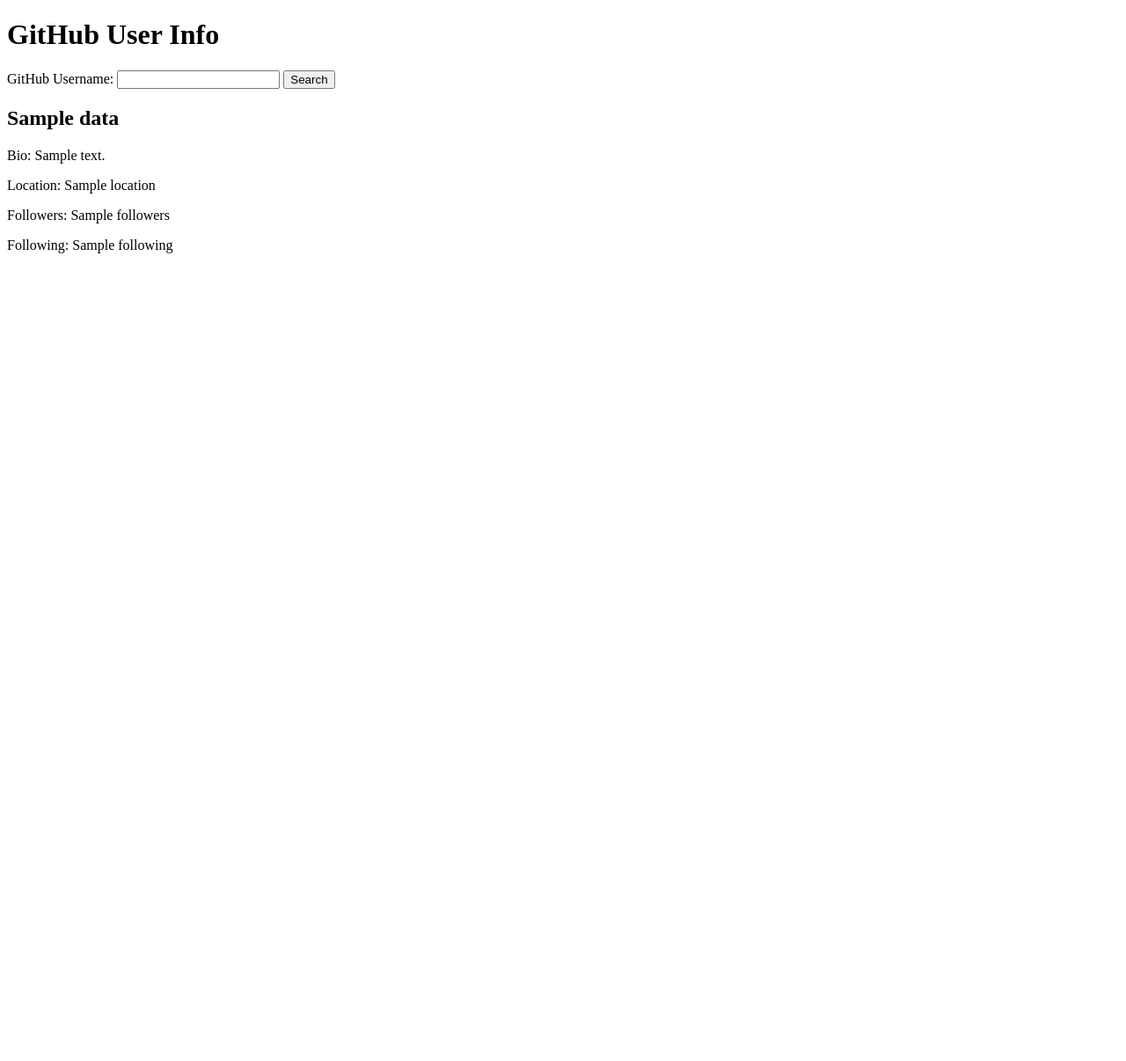
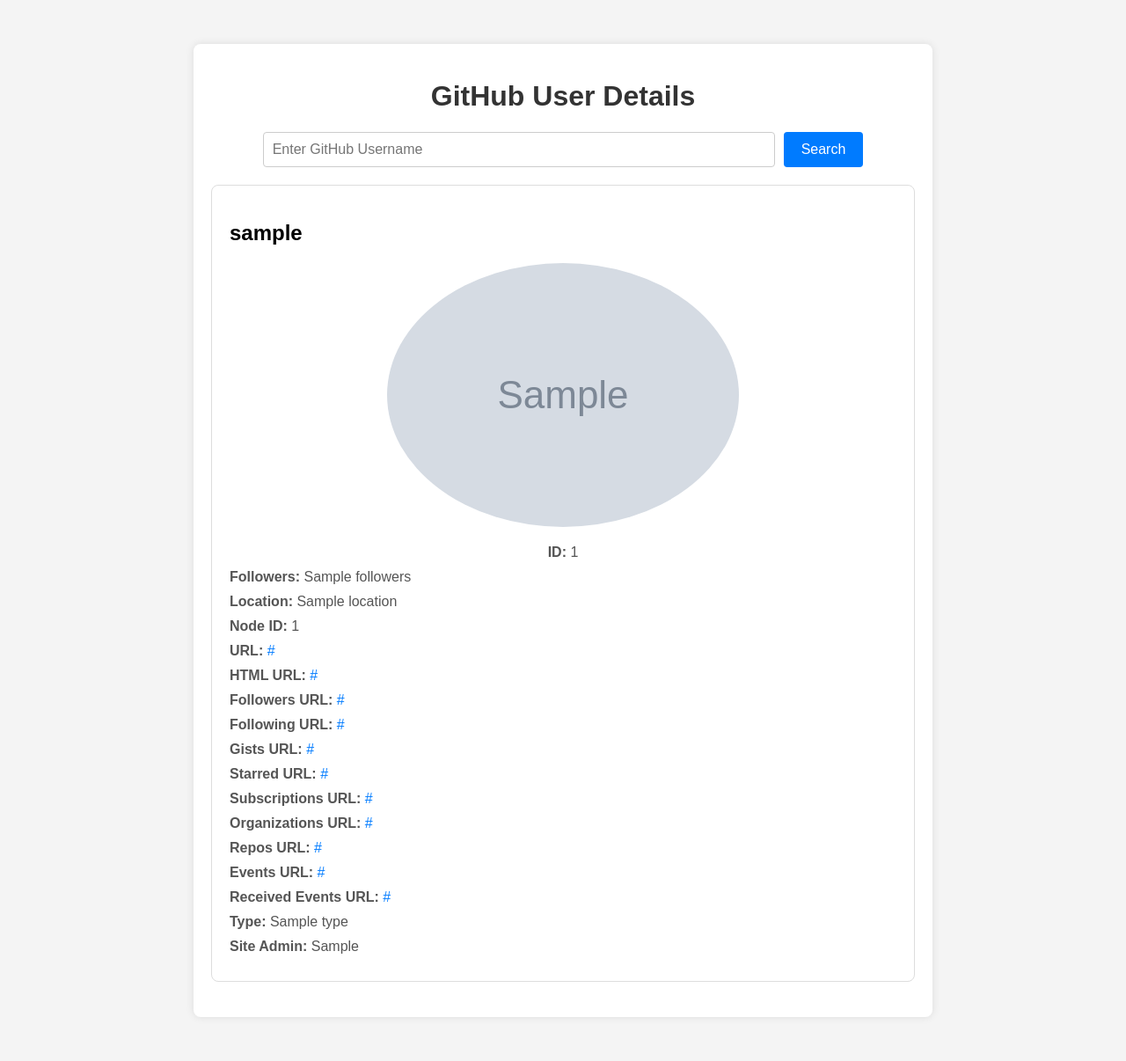
Before and after one commit to Joelsonsmendonca/workshop-fabrica-2024.2, a Django app: template core/templates/github_user.html in a window 1280 px wide. Shown: the whole page at 88% size. Before the commit the page ends 288 px from the top, so only its background shows below. Run offline with Django 5.2, Linux system fonts and the light colour scheme; the template is opened without the code that fills it: most values are stand-ins (such as "Sample title", 1, 10 or a date in 2020); grey boxes marked "Sample" are stand-in pictures.

Commit message:
💄 feat: Estilização CSS

```diff
--- a/core/static/css/style.css
+++ b/core/static/css/style.css
@@ -1,9 +1,72 @@
-body{
-    background-color: rgb(255, 255, 255);
-    color: #660505;
+body {
+    font-family: Arial, sans-serif;
+    background-color: #f4f4f4;
+    margin: 0;
+    padding: 0;
 }
-
-a{
+.container {
+    max-width: 800px;
+    margin: 50px auto;
+    padding: 20px;
+    background-color: #fff;
+    box-shadow: 0 0 10px rgba(0, 0, 0, 0.1);
+    border-radius: 8px;
+}
+h1 {
+    text-align: center;
+    color: #333;
+}
+form {
+    display: flex;
+    justify-content: center;
+    margin-bottom: 20px;
+}
+input[type="text"] {
+    padding: 10px;
+    font-size: 16px;
+    border: 1px solid #ccc;
+    border-radius: 4px;
+    width: 70%;
+    margin-right: 10px;
+}
+button {
+    padding: 10px 20px;
+    font-size: 16px;
+    border: none;
+    border-radius: 4px;
+    background-color: #007bff;
+    color: #fff;
+    cursor: pointer;
+}
+button:hover {
+    background-color: #0056b3;
+}
+.card {
+    padding: 20px;
+    border: 1px solid #ddd;
+    border-radius: 8px;
+    margin-bottom: 20px;
+}
+.card img.avatar {
+    display: block;
+    margin: 0 auto 20px;
+    border-radius: 50%;
+}
+.card p {
+    margin: 10px 0;
+    color: #555;
+}
+.card a {
+    color: #007bff;
     text-decoration: none;
-    color: #c05f5f;
 }
+.card a:hover {
+    text-decoration: underline;
+}
+.alert {
+    padding: 20px;
+    background-color: #f44336;
+    color: white;
+    text-align: center;
+    border-radius: 4px;
+}
--- a/core/templates/github_user.html
+++ b/core/templates/github_user.html
@@ -1,23 +1,50 @@
+{% load static %}
 <!DOCTYPE html>
-<html>
+<html lang="en">
 <head>
-    <title>GitHub User Info</title>
+    <meta charset="UTF-8">
+    <meta name="viewport" content="width=device-width, initial-scale=1.0">
+    <title>GitHub User Details</title>
+    <link rel="stylesheet" href="{% static 'css/style.css' %}">
 </head>
 <body>
-    <h1>GitHub User Info</h1>
-    <form method="get">
-        <label for="username">GitHub Username:</label>
-        <input type="text" id="username" name="username">
-        <button type="submit">Search</button>
-    </form>
-    {% if data %}
-        <h2>{{ data.name }}</h2>
-        <p>Bio: {{ data.bio }}</p>
-        <p>Location: {{ data.location }}</p>
-        <p>Followers: {{ data.followers }}</p>
-        <p>Following: {{ data.following }}</p>
-    {% elif error %}
-        <p>{{ error }}</p>
-    {% endif %}
+    <div class="container">
+        <h1>GitHub User Details</h1>
+        <form method="get" class="form-inline">
+            <input type="text" name="username" class="form-control" placeholder="Enter GitHub Username">
+            <button type="submit" class="btn">Search</button>
+        </form>
+        {% if data %}
+        <div class="card">
+            <div class="card-header">
+                <h2>{{ data.login }}</h2>
+            </div>
+            <div class="card-body">
+                <img src="{{ data.avatar_url }}" class="avatar" alt="Avatar">
+               <center> <p><strong>ID:</strong> {{ data.id }}</p></center>
+                <p><strong>Followers:</strong> {{ data.followers }}</p>
+                <p><strong>Location:</strong> {{ data.location }}</p>
+                <p><strong>Node ID:</strong> {{ data.node_id }}</p>
+                <p><strong>URL:</strong> <a href="{{ data.url }}" target="_blank">{{ data.url }}</a></p>
+                <p><strong>HTML URL:</strong> <a href="{{ data.html_url }}" target="_blank">{{ data.html_url }}</a></p>
+                <p><strong>Followers URL:</strong> <a href="{{ data.followers_url }}" target="_blank">{{ data.followers_url }}</a></p>
+                <p><strong>Following URL:</strong> <a href="{{ data.following_url }}" target="_blank">{{ data.following_url }}</a></p>
+                <p><strong>Gists URL:</strong> <a href="{{ data.gists_url }}" target="_blank">{{ data.gists_url }}</a></p>
+                <p><strong>Starred URL:</strong> <a href="{{ data.starred_url }}" target="_blank">{{ data.starred_url }}</a></p>
+                <p><strong>Subscriptions URL:</strong> <a href="{{ data.subscriptions_url }}" target="_blank">{{ data.subscriptions_url }}</a></p>
+                <p><strong>Organizations URL:</strong> <a href="{{ data.organizations_url }}" target="_blank">{{ data.organizations_url }}</a></p>
+                <p><strong>Repos URL:</strong> <a href="{{ data.repos_url }}" target="_blank">{{ data.repos_url }}</a></p>
+                <p><strong>Events URL:</strong> <a href="{{ data.events_url }}" target="_blank">{{ data.events_url }}</a></p>
+                <p><strong>Received Events URL:</strong> <a href="{{ data.received_events_url }}" target="_blank">{{ data.received_events_url }}</a></p>
+                <p><strong>Type:</strong> {{ data.type }}</p>
+                <p><strong>Site Admin:</strong> {{ data.site_admin }}</p>
+            </div>
+        </div>
+        {% elif error %}
+        <div class="alert">
+            {{ error }}
+        </div>
+        {% endif %}
+    </div>
 </body>
 </html>
```
